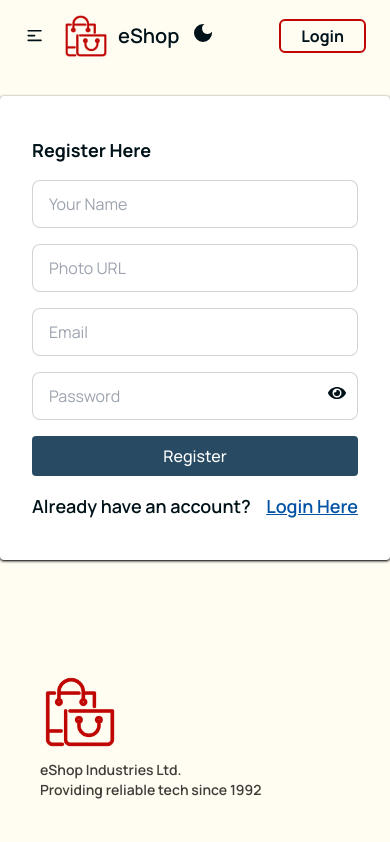
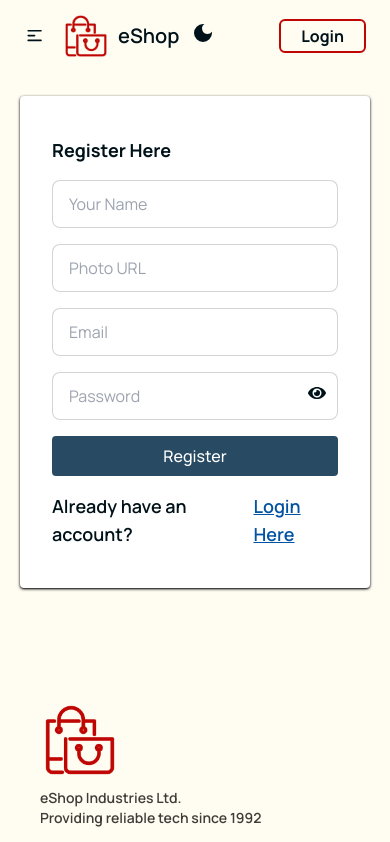
Before and after one commit to Bipon-Roy/e-shop-client, a React (Vite) app: page /register in a window 390 px wide. Shown: the top 842 px of the page. Built offline with nearby package versions, Linux system fonts and the light colour scheme; no server answers.

Commit message:
Added Readme file

```diff
--- a/src/pages/Login/Login.jsx
+++ b/src/pages/Login/Login.jsx
@@ -42,7 +42,7 @@ const Login = () => {
     };
 
     return (
-        <div className="flex justify-center dark:bg-[#0d1321]">
+        <div className="mx-5 md:mx-0 flex justify-center dark:bg-[#0d1321]">
             <div
                 className="my-6  px-8 py-10 w-[400px] md:w-[650px] bg-white rounded shadow shadow-black dark:shadow-white
             dark:shadow-md"
--- a/src/pages/Register/Register.jsx
+++ b/src/pages/Register/Register.jsx
@@ -42,7 +42,7 @@ const Register = () => {
             });
     };
     return (
-        <div className="flex justify-center dark:bg-[#0d1321]">
+        <div className="mx-5 md:mx-0 flex justify-center dark:bg-[#0d1321]">
             <div
                 className="my-6 px-8 py-10 w-[400px] md:w-[600px] bg-white rounded shadow shadow-black dark:shadow-white
             dark:shadow-md"
```
Also changed, not shown: 1 other file (tests, documents, lock files or other folders).
